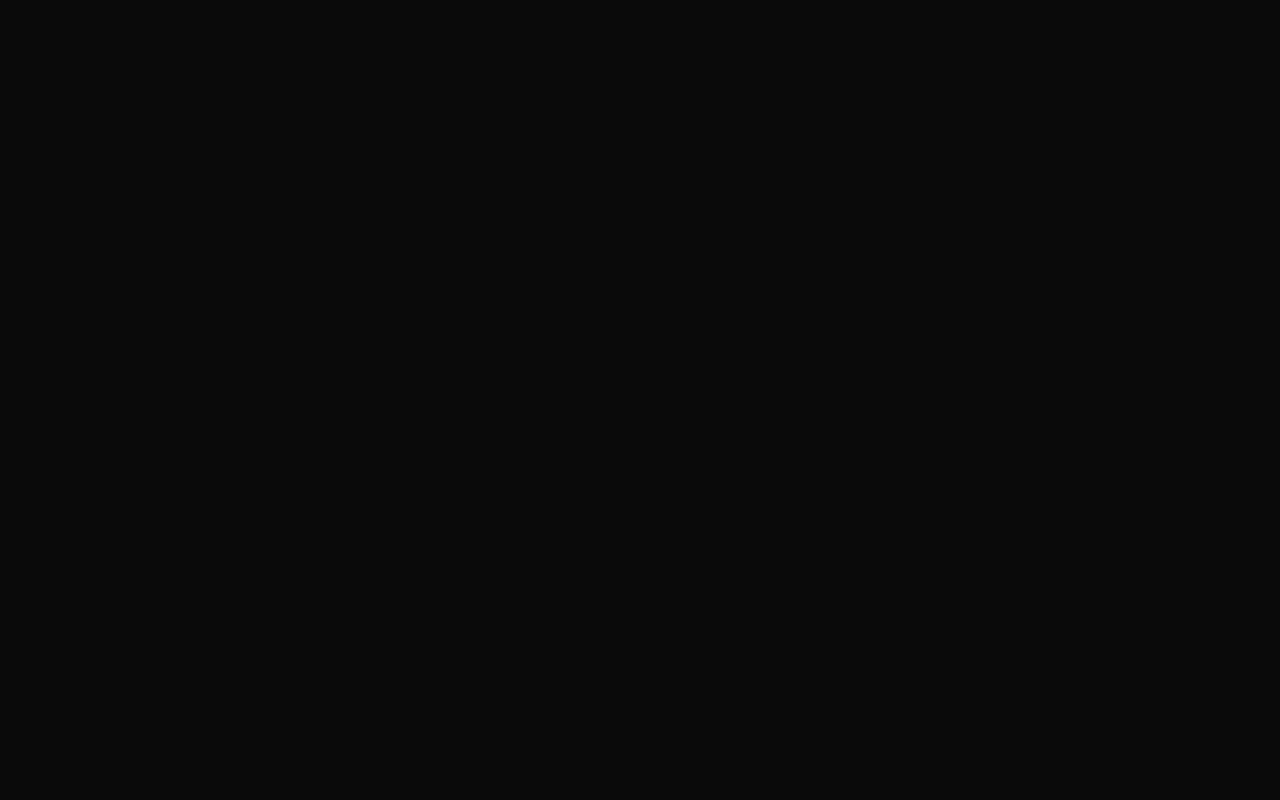
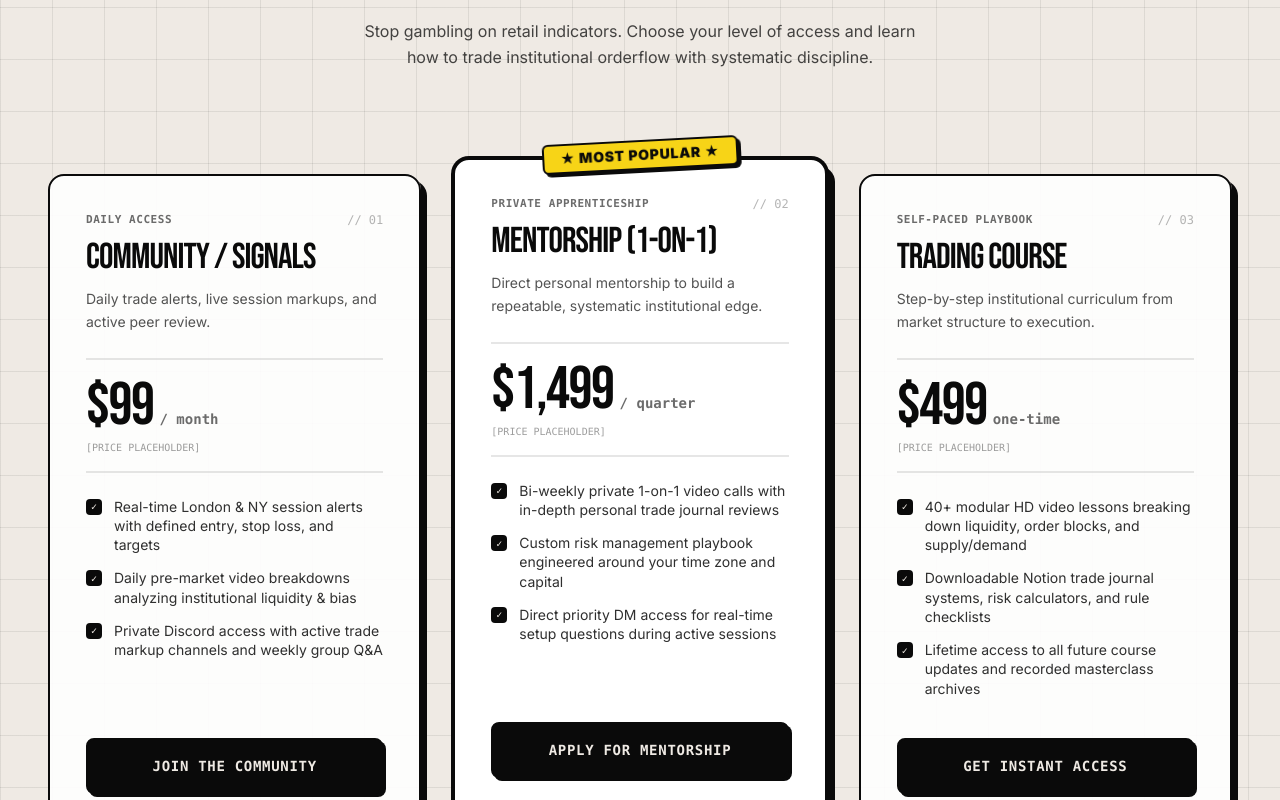
Before and after one commit to atoblankson/tradesbycyber, a Next.js app: page / in a window 1280 px wide. Shown: the part 5120-5920 px from the top of the page. Before the commit the page ends 4867 px from the top, so only its background shows below. Built offline with nearby package versions, Linux system fonts and the light colour scheme.

Commit message:
feat: add Work With Me section with 3 sticker offer cards and Most Popular sticker

```diff
--- a/src/app/page.tsx
+++ b/src/app/page.tsx
@@ -7,6 +7,7 @@ import {
   StatsRow,
   AboutSection,
   ResultsSection,
+  WorkWithMeSection,
 } from "@/components";
 
 export default function Home() {
@@ -35,6 +36,9 @@ export default function Home() {
 
       {/* 4. Results Section: "THE RECEIPTS." on Black with Trade Tickets & Equity Curve */}
       <ResultsSection />
+
+      {/* 5. Work With Me Section on Cream with 3 Offer Cards & Most Popular Sticker */}
+      <WorkWithMeSection />
     </main>
   );
 }
--- /dev/null
+++ b/src/components/WorkWithMeSection.tsx
@@ -0,0 +1,231 @@
+import React from "react";
+import { Container } from "./Container";
+import { Sticker } from "./Sticker";
+
+export interface OfferCard {
+  id: string;
+  title: string;
+  badge?: string;
+  price: string;
+  frequency: string;
+  description: string;
+  bullets: [string, string, string];
+  buttonText: string;
+  buttonHref: string;
+  isPopular?: boolean;
+}
+
+/* =========================================================================
+   OFFER CARDS DATA (PLACEHOLDERS)
+   3 pricing and engagement tiers for Tradedbycyber
+   ========================================================================= */
+const OFFERS: OfferCard[] = [
+  {
+    id: "community",
+    title: "COMMUNITY / SIGNALS",
+    badge: "DAILY ACCESS",
+    // PLACEHOLDER PRICE: Replace with actual community subscription rate
+    price: "$99",
+    frequency: "/ month",
+    description: "Daily trade alerts, live session markups, and active peer review.",
+    bullets: [
+      "Real-time London & NY session alerts with defined entry, stop loss, and targets",
+      "Daily pre-market video breakdowns analyzing institutional liquidity & bias",
+      "Private Discord access with active trade markup channels and weekly group Q&A",
+    ],
+    buttonText: "JOIN THE COMMUNITY",
+    buttonHref: "#contact",
+    isPopular: false,
+  },
+  {
+    id: "mentorship",
+    title: "MENTORSHIP (1-ON-1)",
+    badge: "PRIVATE APPRENTICESHIP",
+    // PLACEHOLDER PRICE: Replace with actual private 1-on-1 coaching rate
+    price: "$1,499",
+    frequency: "/ quarter",
+    description: "Direct personal mentorship to build a repeatable, systematic institutional edge.",
+    bullets: [
+      "Bi-weekly private 1-on-1 video calls with in-depth personal trade journal reviews",
+      "Custom risk management playbook engineered around your time zone and capital",
+      "Direct priority DM access for real-time setup questions during active sessions",
+    ],
+    buttonText: "APPLY FOR MENTORSHIP",
+    buttonHref: "#contact",
+    isPopular: true, // Middle highlighted card
+  },
+  {
+    id: "course",
+    title: "TRADING COURSE",
+    badge: "SELF-PACED PLAYBOOK",
+    // PLACEHOLDER PRICE: Replace with actual video course pricing
+    price: "$499",
+    frequency: "one-time",
+    description: "Step-by-step institutional curriculum from market structure to execution.",
+    bullets: [
+      "40+ modular HD video lessons breaking down liquidity, order blocks, and supply/demand",
+      "Downloadable Notion trade journal systems, risk calculators, and rule checklists",
+      "Lifetime access to all future course updates and recorded masterclass archives",
+    ],
+    buttonText: "GET INSTANT ACCESS",
+    buttonHref: "#contact",
+    isPopular: false,
+  },
+];
+
+export interface WorkWithMeSectionProps {
+  className?: string;
+}
+
+export function WorkWithMeSection({ className = "" }: WorkWithMeSectionProps) {
+  return (
+    <section
+      id="mentorship"
+      aria-label="Work With Me Offerings"
+      className={`
+        w-full bg-[#EFEAE4] text-[#0A0A0A]
+        border-b-2 sm:border-b-[3px] border-[#0A0A0A]
+        py-16 sm:py-24 md:py-32 select-none
+        ${className}
+      `.trim()}
+      style={{
+        backgroundSize: "52px 52px",
+        backgroundImage: `
+          linear-gradient(to right, rgba(10, 10, 10, 0.08) 1px, transparent 1px),
+          linear-gradient(to bottom, rgba(10, 10, 10, 0.08) 1px, transparent 1px)
+        `,
+      }}
+    >
+      <Container size="lg">
+        {/* Section Header */}
+        <div className="mb-12 sm:mb-16 md:mb-20 text-center max-w-3xl mx-auto">
+          <div className="flex items-center justify-center gap-2 mb-4">
+            <span className="font-mono text-xs uppercase tracking-widest text-[#0A0A0A] bg-[#0A0A0A]/10 border border-[#0A0A0A]/20 px-3 py-1 rounded-full font-bold">
+              {"// 04 • WORK WITH ME"}
+            </span>
+          </div>
+
+          <h2 className="font-display uppercase text-5xl sm:text-7xl md:text-8xl tracking-tight leading-[0.88] text-[#0A0A0A]">
+            LEVEL UP YOUR EDGE.
+          </h2>
+
+          <p className="mt-4 font-sans text-sm sm:text-base text-[#0A0A0A]/75 max-w-xl mx-auto leading-relaxed">
+            Stop gambling on retail indicators. Choose your level of access and learn how to trade institutional orderflow with systematic discipline.
+          </p>
+        </div>
+
+        {/* ----------------------------------------------------------- */}
+        {/* 3 OFFER CARDS IN STICKER-CARD STYLE                         */}
+        {/* ----------------------------------------------------------- */}
+        <div className="grid grid-cols-1 lg:grid-cols-3 gap-8 sm:gap-8 lg:gap-8 items-stretch pt-6">
+          {OFFERS.map((offer) => {
+            const isHighlighted = offer.isPopular;
+
+            return (
+              <div
+                key={offer.id}
+                className={`
+                  relative flex flex-col justify-between
+                  rounded-2xl p-6 sm:p-8 md:p-9
+                  border-2 sm:border-[2.5px] border-[#0A0A0A]
+                  ${
+                    isHighlighted
+                      ? "bg-[#FFFFFF] shadow-[7px_7px_0px_#0A0A0A] sm:shadow-[8px_8px_0px_#0A0A0A] lg:-translate-y-4 ring-2 ring-[#0A0A0A]"
+                      : "bg-[#FFFFFF]/90 shadow-[5px_5px_0px_#0A0A0A] sm:shadow-[6px_6px_0px_#0A0A0A]"
+                  }
+                  transition-all duration-200 hover:-translate-y-1
+                `}
+              >
+                {/* Highlighted Badge: "MOST POPULAR" Rotated Sticker on Middle Card */}
+                {isHighlighted && (
+                  <div className="absolute -top-4 sm:-top-5 left-1/2 -translate-x-1/2 z-20">
+                    <Sticker
+                      color="yellow"
+                      rotation={-3}
+                      size="md"
+                      className="text-xs sm:text-sm font-black px-4 py-1.5 shadow-[3px_3px_0px_#0A0A0A] border-2 border-[#0A0A0A]"
+                    >
+                      ★ MOST POPULAR ★
+                    </Sticker>
+                  </div>
+                )}
+
+                {/* Card Top: Header badge + Title + Description */}
+                <div>
+                  <div className="flex items-center justify-between gap-2 mb-3">
+                    <span className="font-mono text-[11px] font-black uppercase tracking-wider text-[#0A0A0A]/60">
+                      {offer.badge}
+                    </span>
+                    <span className="font-mono text-xs text-[#0A0A0A]/30">
+                      {"//"} 0{OFFERS.indexOf(offer) + 1}
+                    </span>
+                  </div>
+
+                  <h3 className="font-display uppercase text-3xl sm:text-4xl tracking-tight text-[#0A0A0A] mb-3 leading-none">
+                    {offer.title}
+                  </h3>
+
+                  <p className="font-sans text-xs sm:text-sm text-[#0A0A0A]/70 leading-relaxed mb-6">
+                    {offer.description}
+                  </p>
+
+                  {/* Price Block */}
+                  <div className="py-4 border-y-2 border-[#0A0A0A]/10 mb-6">
+                    <div className="flex items-baseline gap-1.5">
+                      <span className="font-display text-4xl sm:text-5xl md:text-6xl text-[#0A0A0A] tracking-tight leading-none">
+                        {offer.price}
+                      </span>
+                      <span className="font-mono text-xs sm:text-sm text-[#0A0A0A]/60 font-semibold">
+                        {offer.frequency}
+                      </span>
+                    </div>
+                    <span className="font-mono text-[10px] text-[#0A0A0A]/40 uppercase mt-1 block">
+                      [PRICE PLACEHOLDER]
+                    </span>
+                  </div>
+
+                  {/* 3 Bullet Points */}
+                  <ul className="space-y-3.5 mb-8">
+                    {offer.bullets.map((bullet, idx) => (
+                      <li key={idx} className="flex items-start gap-3">
+                        <span className="flex-shrink-0 w-4 h-4 rounded-sm bg-[#0A0A0A] text-[#EFEAE4] flex items-center justify-center font-mono text-[10px] font-bold mt-0.5 select-none">
+                          ✓
+                        </span>
+                        <span className="font-sans text-xs sm:text-sm text-[#0A0A0A]/85 leading-snug">
+                          {bullet}
+                        </span>
+                      </li>
+                    ))}
+                  </ul>
+                </div>
+
+                {/* Black Button with Interactive Neo-brutalist Hover State */}
+                <div className="pt-2">
+                  <a
+                    href={offer.buttonHref}
+                    className={`
+                      w-full py-4 px-6 rounded-lg
+                      font-mono text-xs sm:text-sm font-black uppercase tracking-wider
+                      text-center block select-none
+                      border-2 border-[#0A0A0A]
+                      ${
+                        isHighlighted
+                          ? "bg-[#0A0A0A] text-[#EFEAE4] shadow-[3px_3px_0px_#0A0A0A] hover:bg-[#5ED1C4] hover:text-[#0A0A0A] hover:shadow-[5px_5px_0px_#0A0A0A]"
+                          : "bg-[#0A0A0A] text-[#EFEAE4] shadow-[3px_3px_0px_#0A0A0A] hover:bg-[#F7D417] hover:text-[#0A0A0A] hover:shadow-[5px_5px_0px_#0A0A0A]"
+                      }
+                      transition-all duration-150 active:translate-y-0.5
+                    `}
+                  >
+                    {offer.buttonText}
+                  </a>
+                </div>
+              </div>
+            );
+          })}
+        </div>
+      </Container>
+    </section>
+  );
+}
+
+export default WorkWithMeSection;
--- a/src/components/index.ts
+++ b/src/components/index.ts
@@ -8,3 +8,4 @@ export * from "./TickerStrip";
 export * from "./StatsRow";
 export * from "./AboutSection";
 export * from "./ResultsSection";
+export * from "./WorkWithMeSection";
```
